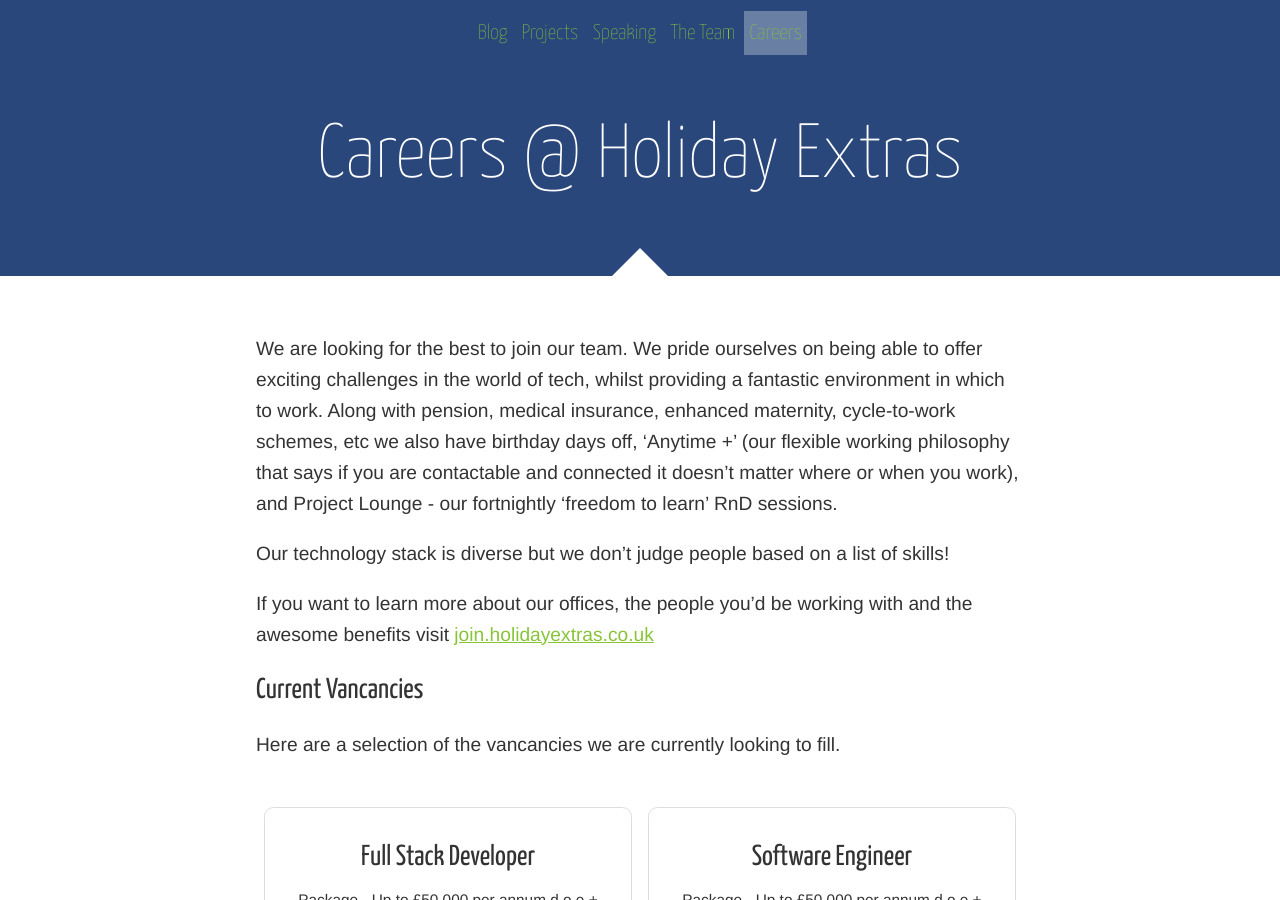
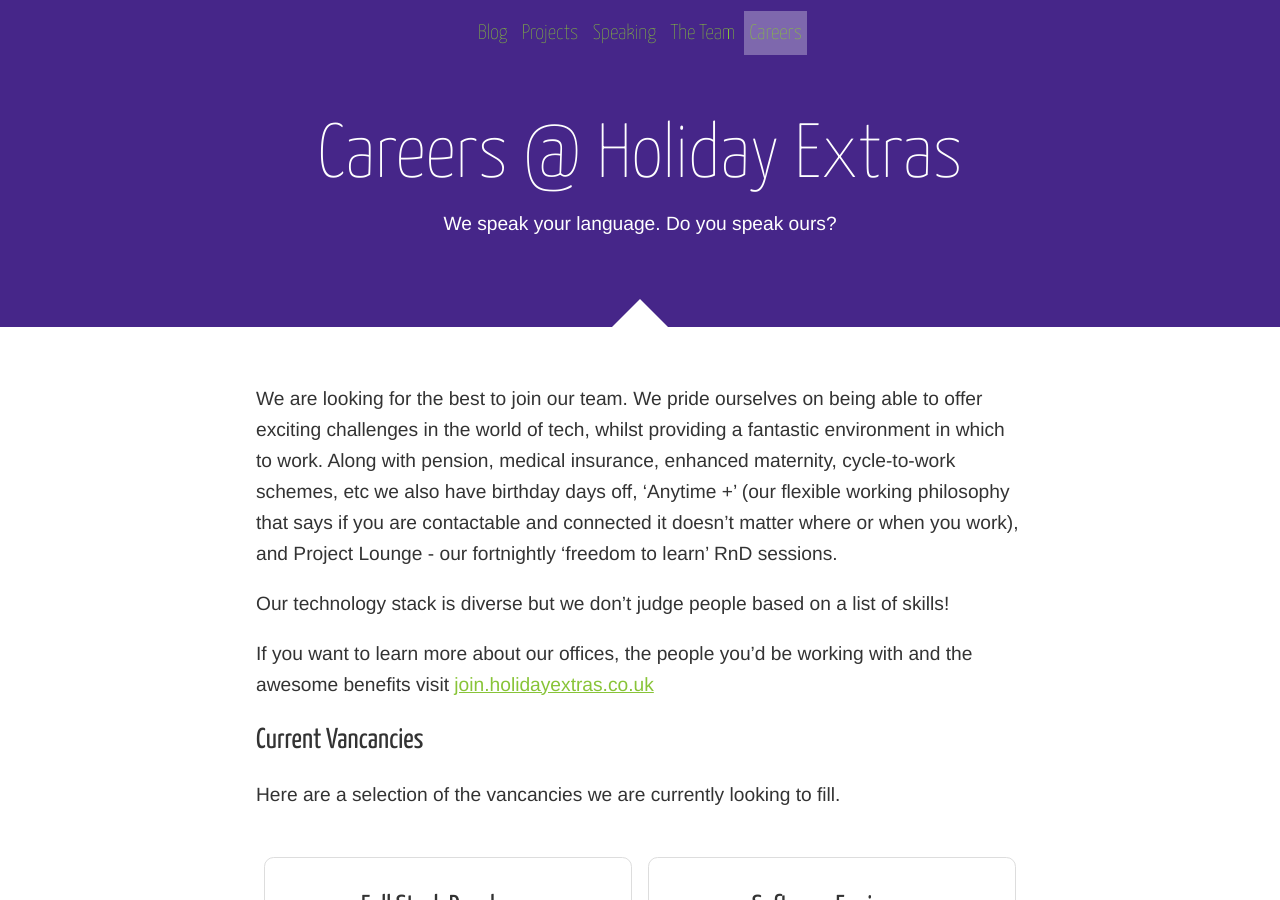
Before and after one commit to holidayextras/holidayextras.github.com, a Jekyll site: the page built from careers/index.md, in a window 1280 px wide and 900 px high. Built offline with Jekyll 4.4.1, drawn with Linux system fonts in a browser that asks for light colours; nearby versions of some CDN libraries.

Commit message:
Update tagline

```diff
--- a/careers/index.md
+++ b/careers/index.md
@@ -1,6 +1,7 @@
 ---
 layout: page
 title: Careers @ Holiday Extras
+tagline: We speak your language. Do you speak ours?
 category: careers
 ---
 
```
